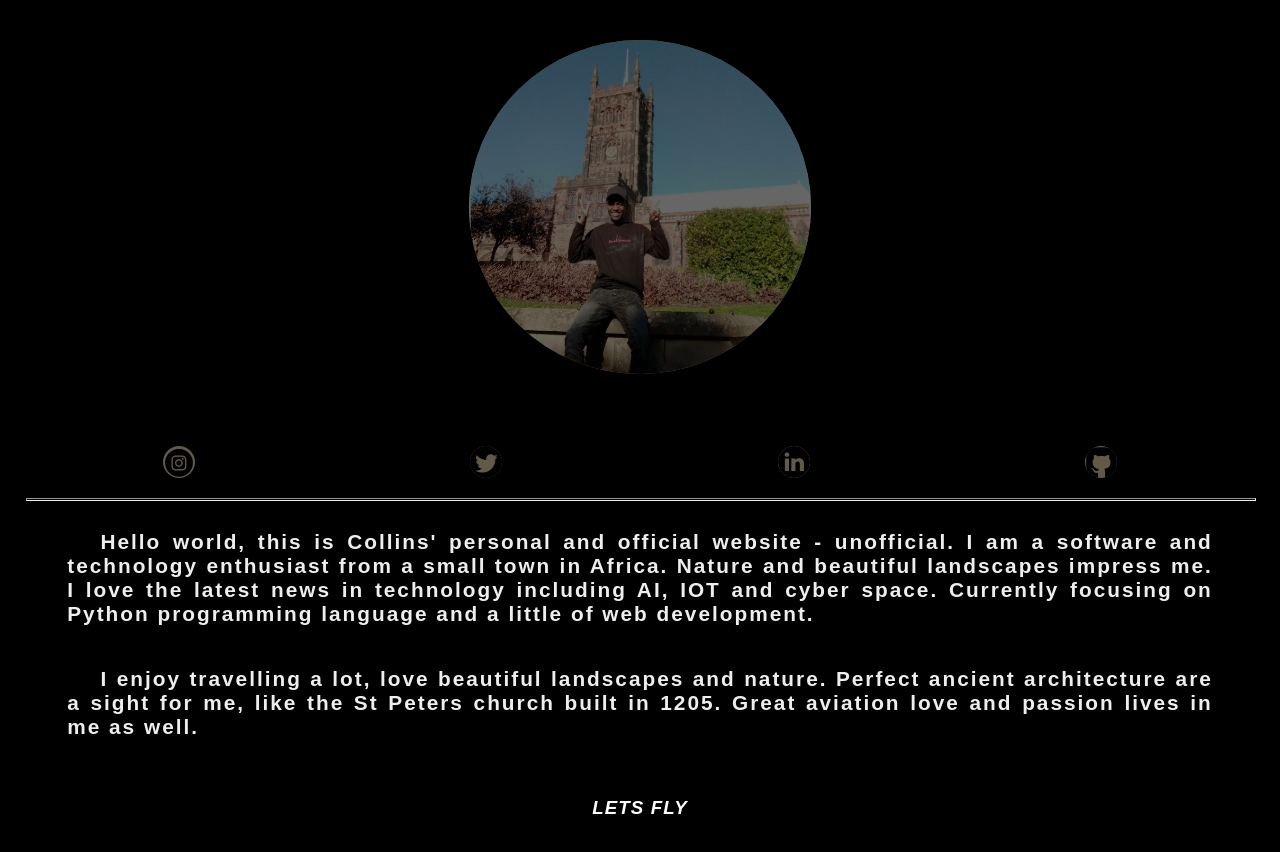
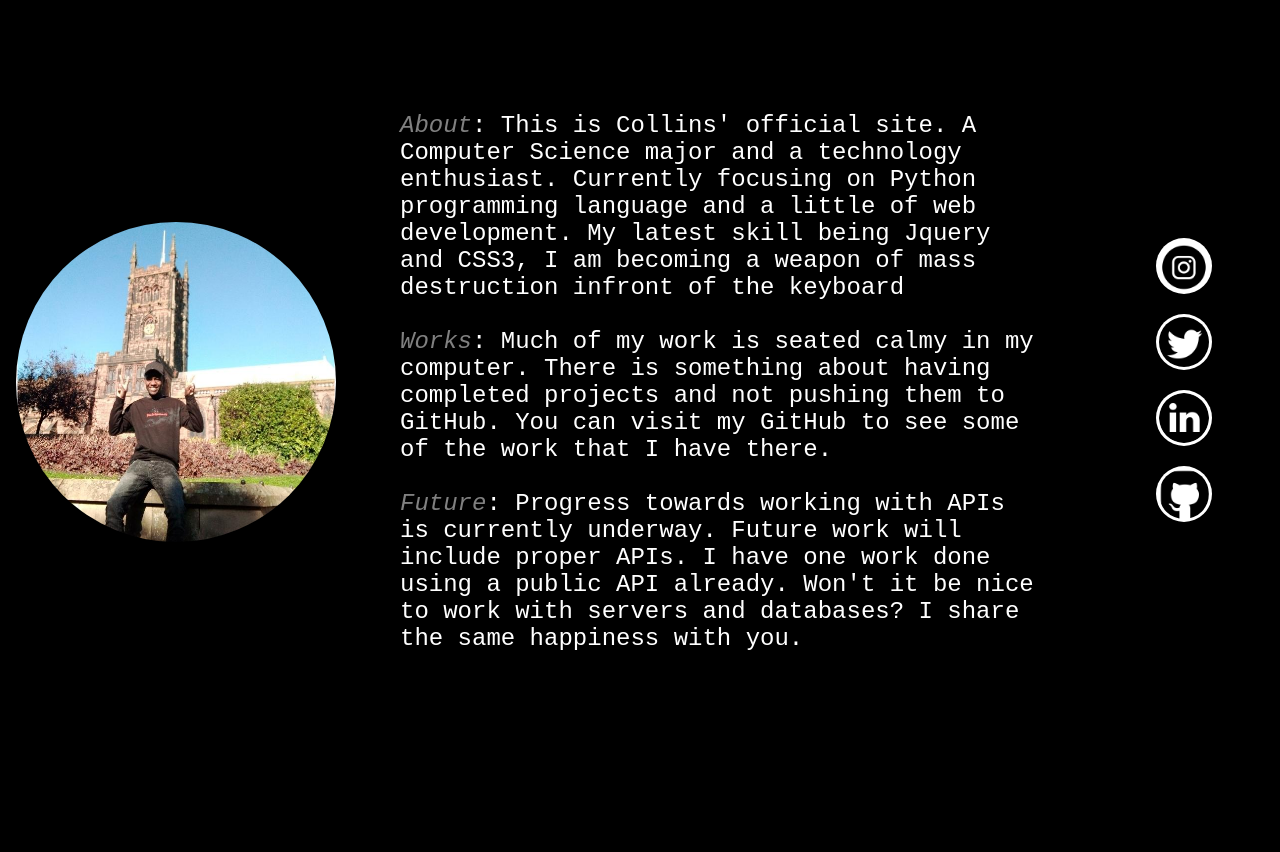
Before and after one commit to COLLINS665/collinsite, a plain HTML site: page index.html in a window 1280 px wide. After the commit the page ends 800 px from the top, so only its background shows below. Drawn offline with nearby package versions, Linux system fonts and the light colour scheme.

Commit message:
changed all the code like the master that i am
here is an expert changing all the code of his website

```diff
--- a/index.html
+++ b/index.html
@@ -1,39 +1,146 @@
 <!DOCTYPE html>
 <html lang="en">
 <head>
-    <meta charset="UTF-8">
-    <meta http-equiv="X-UA-Compatible" content="IE=edge">
-    <meta name="viewport" content="width=device-width, initial-scale=1.0">
-    <title>Collins:Official homepage for Collins</title>
-    <link rel="stylesheet" href="index.css">
-    <link rel = "icon" href ="me.png" type = "image/x-icon">
+  <meta charset="UTF-8">
+  <meta http-equiv="X-UA-Compatible" content="IE=edge">
+  <link rel = "icon" href ="https://cdn-icons-png.flaticon.com/512/1005/1005141.png" style="border-radius: 50%;" type = "image/x-icon">
+  <meta name="viewport" content="width=device-width, initial-scale=1.0">
+  <title>Collins.K:Official Website</title>
+  <script src="https://ajax.googleapis.com/ajax/libs/jquery/3.5.1/jquery.min.js"></script>
+  <script>
+    $(document).ready(function(){
+      $('.content2').css('color','white')
+  });
+
+  </script>
 </head>
+
 <body>
-    <img class='me' src="me.png" alt="" srcset="">
+  <main>
 
-<div class="maindiv">
+  <div class="content1"><img src="me.png" alt="a picture of me" srcset=""></div>
+  <div class="content2">
 
-    <div class="socials">
-        <a href="https://www.instagram.com/kimaiyo_co/" target="_blank"><img src="1161954_instagram_icon.png" alt="instagram" srcset=""></a>
-        <a href="https://twitter.com/VP_Collins?t=hzrOv8pkAtqRnrJkIwj3WQ&s=09" target="_blank"><img src="5282551_tweet_twitter_twitter logo_icon.png" alt="twitter" srcset=""></a>
-        <a href="https://www.linkedin.com/in/collins-kimaiyo-95ba4b200" target="_blank"><img src="5279114_linkedin_network_social network_linkedin logo_icon.png" alt="linked" srcset=""></a>
-        <a href="https://github.com/COLLINS665" target="_blank"><img src="4747499_github_icon.png" alt="" srcset=""></a>
-    </div>
 
-    <hr>
-
-<p>Hello world, this is Collins' personal and official website - unofficial. I am a software and technology enthusiast from a small town in Africa. Nature and beautiful landscapes impress me. I love the latest news in technology including AI, IOT and cyber space.
-
-    Currently focusing on Python programming language and a little of web development.</p>
-<p>I enjoy travelling a lot, love beautiful landscapes and nature. Perfect ancient architecture are a sight for me, like the St Peters church built in 1205. Great aviation love and passion lives in me as well. </p>
+    <p>
+       <em>About</em>: This is Collins' official site. A Computer Science major and a technology enthusiast. Currently focusing on Python programming language and a little of web development.
+      My latest skill being Jquery and CSS3, I am becoming a weapon of mass destruction infront of the keyboard
 
 <br>
-<h3>LETS FLY</h3>
+<br>
+      <em>Works</em>: Much of my work is seated calmy in my computer. There is something about having completed projects and not pushing them to GitHub. You can visit my GitHub to see  some of the work that
+      I have there.
 
-</div>
+<br>
+<br>
+    <em>Future</em>: Progress towards working with APIs is currently underway. Future work will include proper APIs. I have one work done using a public API already. Won't it be nice to work with servers and databases?
+    I share the same happiness with you.
+
+    </p>
 
 
-    <script src="newlins.js"></script>
+  </div>
+  <div class="content3">
 
+      <a href="https://www.instagram.com/kimaiyo_co/" target="_blank"><img src="1161954_instagram_icon.png"  id="social" alt="instagram" srcset=""></a>
+      <a href="https://twitter.com/VP_Collins?t=hzrOv8pkAtqRnrJkIwj3WQ&s=09" target="_blank"><img src="5282551_tweet_twitter_twitter logo_icon.png" id="social" alt="twitter" srcset=""></a>
+      <a href="https://www.linkedin.com/in/collins-kimaiyo-95ba4b200" target="_blank"><img src="5279114_linkedin_network_social network_linkedin logo_icon.png" id="social" alt="linked" srcset=""></a>
+      <a href="https://github.com/COLLINS665" target="_blank"><img src="4747499_github_icon.png" alt="" id="social" srcset=""></a>
+
+
+  </div>
+
+  </main>
+  <style>
+    body{
+      background-color: black;
+      display: flex;
+      /* align-items: center; */
+      justify-content: center;
+      /* flex-wrap: wrap; */
+    }
+    main{
+      height: auto;
+      width: 100%;
+      display: flex;
+      align-items: center;
+      justify-content: space-around;
+      flex-direction: row;
+      background-color: black;
+      flex-wrap: wrap;
+      margin-top: 2em;
+
+    }
+    em{
+      color: gray;
+
+    }
+    #social{
+      height: 50px;
+      width: 50px;
+      background-color: white;
+      padding: 3px;
+      margin: 8px;
+    }
+    @keyframes animate{
+      0%{
+        height: 55px;
+        width: 55px;
+      }
+      100%{
+        height:55px;
+        width:55px;
+      }
+
+    }
+    #social:hover{
+
+      animation: animate;
+      animation-duration: 0.2s;
+
+    }
+
+    .content1,.content2,.content3{
+      height: 30em;
+      width: 30em;
+      background-color: black;
+      display: flex;
+      align-items: center;
+      justify-content: center;
+
+    }
+    .content1{
+      height: 30em;
+      width: 20em;
+      background-color:black;
+      display: flex;
+      align-items: center;
+      justify-content: center;
+    }
+    .content2{
+      width: 40em;
+      height: auto;
+      background-color: blac;
+      padding: 3em;
+    }
+    img{
+      height: 20em;
+      width: 20em;
+      border-radius: 50%;
+    }
+    .content3{
+      background-color:black;
+      width: 10em;
+      height: 20em;
+      display: flex;
+      align-items: center;
+      flex-direction: column;
+    }
+    p{
+      font-size: 24px;
+      font-family: 'Courier New', Courier, monospace;
+
+    }
+  </style>
 </body>
 </html>
```
